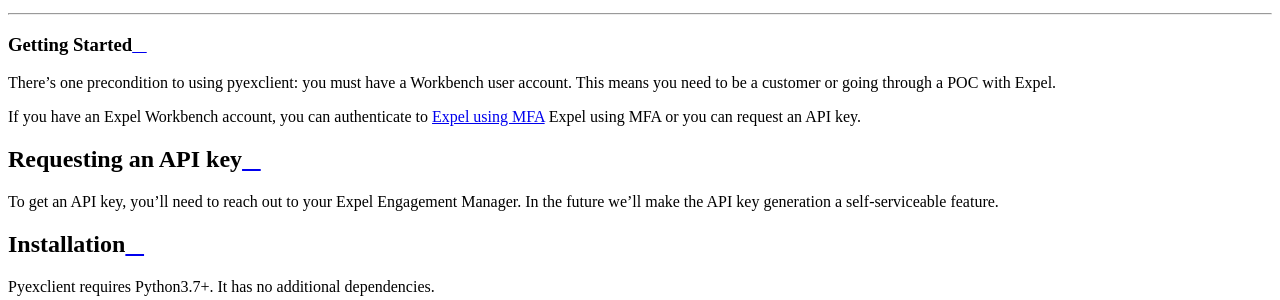
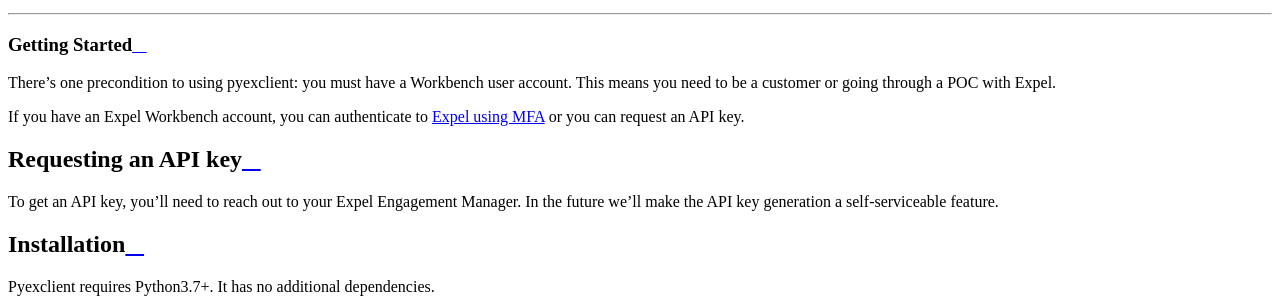
Before and after one commit to expel-io/pyexclient, a Sphinx documentation site: the page built from docs/start/start.rst, in a window 1280 px wide. Shown: the part 502-802 px from the top of the page. Built offline with Sphinx 7.4.7 and the Read the Docs theme 2.0.0, drawn with Linux system fonts in a browser that asks for light colours.

Commit message:
clarify MFA sentence

```diff
--- a/docs/start/start.rst
+++ b/docs/start/start.rst
@@ -4,7 +4,7 @@
 ===============
 There’s one precondition to using pyexclient: you must have a Workbench user account. This means you need to be a customer or going through a POC with Expel.
 
-If you have an Expel Workbench account, you can authenticate to :ref:`Expel using MFA <snippet auth>` Expel using MFA or you can request an API key.
+If you have an Expel Workbench account, you can authenticate to :ref:`Expel using MFA <snippet auth>` or you can request an API key.
 
 
 Requesting an API key
```
